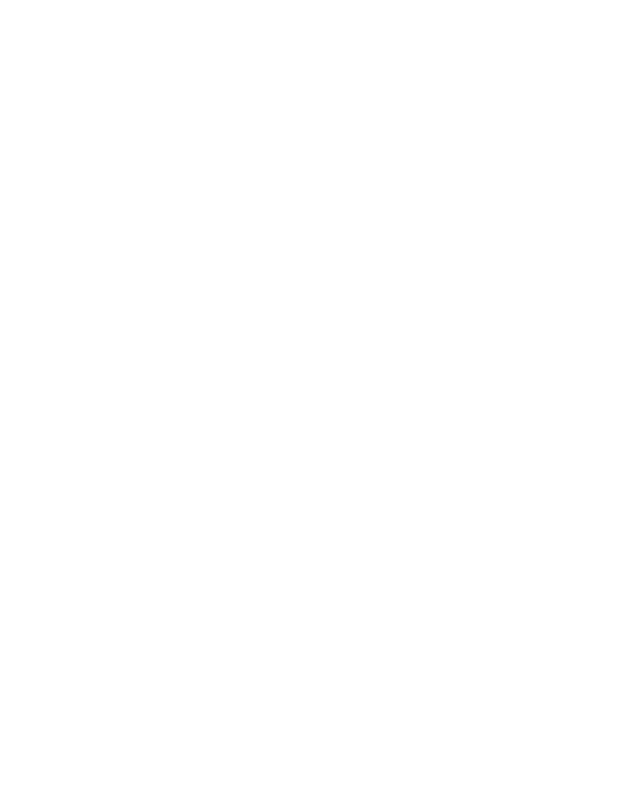
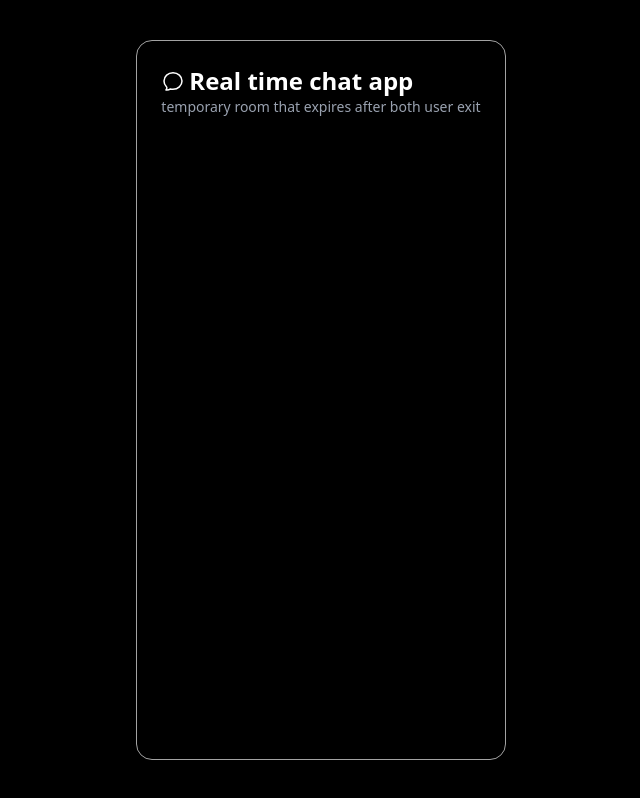
Before and after one commit to 24Atharv/Chat-app-ws, a React (Vite) app in the folder chat-app-fe/: page / in a window 1280 px wide. Shown: the whole page, without its empty margins (319-959 px from the left). Built offline with nearby package versions, Linux system fonts and the light colour scheme.

Commit message:
navabar component added

```diff
--- a/chat-app-fe/src/App.tsx
+++ b/chat-app-fe/src/App.tsx
@@ -1,8 +1,11 @@
 import './App.css'
+import { NavBar } from './components/navbar'
 
 function App() {
-  return <div>
-
+  return <div className='bg-black min-h-screen flex py-10 justify-center text-white'>
+    <div className='border border-[#a3a3a3] p-6 h-auto w-auto rounded-2xl'>
+    <NavBar />
+    </div>
   </div>
 }
 
--- /dev/null
+++ b/chat-app-fe/src/Icons/logo.tsx
@@ -0,0 +1,5 @@
+export const Logo = () => {
+    return <svg xmlns="http://www.w3.org/2000/svg" fill="none" viewBox="0 0 24 24" stroke-width="1.5" stroke="currentColor" className="size-6">
+  <path stroke-linecap="round" stroke-linejoin="round" d="M12 20.25c4.97 0 9-3.694 9-8.25s-4.03-8.25-9-8.25S3 7.444 3 12c0 2.104.859 4.023 2.273 5.48.432.447.74 1.04.586 1.641a4.483 4.483 0 0 1-.923 1.785A5.969 5.969 0 0 0 6 21c1.282 0 2.47-.402 3.445-1.087.81.22 1.668.337 2.555.337Z" />
+</svg>
+}
--- /dev/null
+++ b/chat-app-fe/src/components/navbar.tsx
@@ -0,0 +1,15 @@
+import { Logo } from "../Icons/logo"
+
+export const NavBar = () => {
+    return <div className="flex flex-col  justify-center">
+        <div className="flex gap-1 items-center">
+            <Logo />
+            <span className="font-bold text-2xl">
+                Real time chat app
+            </span>
+        </div>
+        <span className="text-sm text-gray-400">
+            temporary room that expires after both user exit
+        </span>
+    </div>
+}
```
